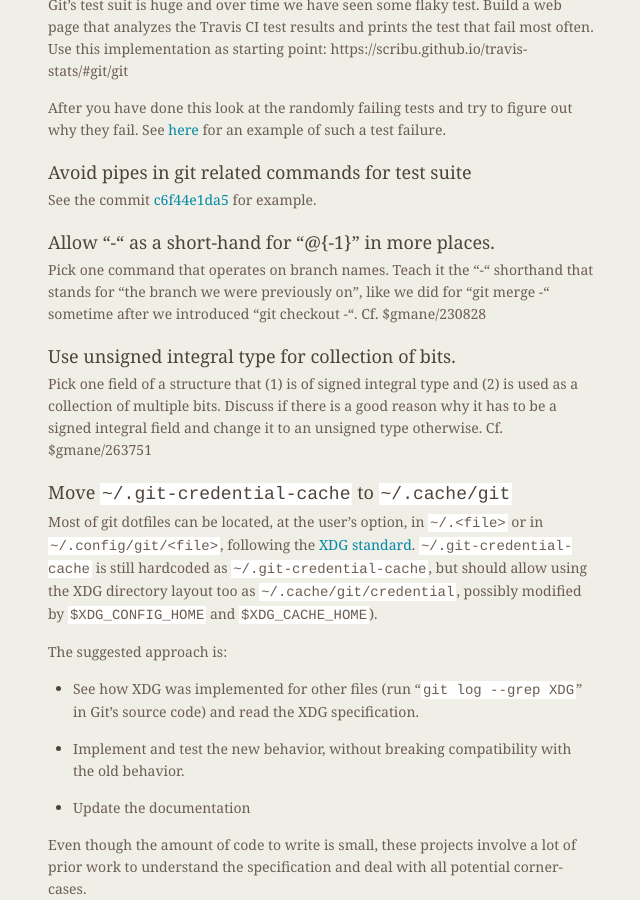
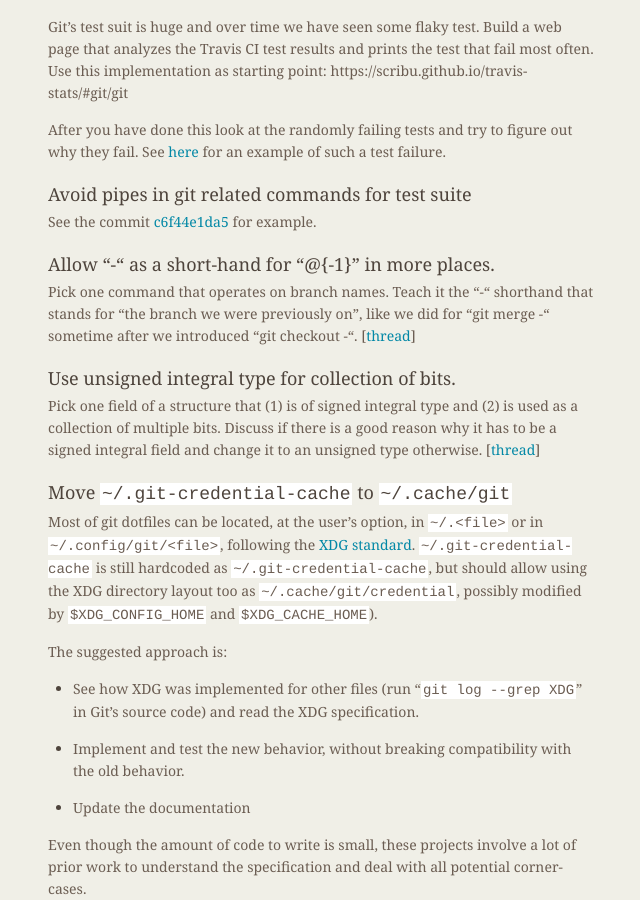
Before and after one commit to git/git.github.io, a Jekyll site: the page built from SoC-2017-Microprojects.md, in a window 1280 px wide and 900 px high, scrolled down 3334 px. Shown: the whole window, without its empty margins (486-1126 px from the left). Built offline with Jekyll 4.4.1, drawn with Linux system fonts in a browser that asks for light colours; some of the changed text lies outside the part shown.

Commit message:
2017-microprojects: convert $gmane references to links
We do not define the `$gmane` construct here at all. It's
well known to list regulars, but probably not to applicants.
Moreover, gmane is now defunct, so you have to know to dig
up the link via public-inbox.

Let's convert these to public-inbox references. And since
this is real HTML, we can even make them hyperlinks.
Amazing!

```diff
--- a/SoC-2017-Microprojects.md
+++ b/SoC-2017-Microprojects.md
@@ -144,6 +144,7 @@ This project requires a very good knowledge of regular expressions.
 ### Make "`git tag --contains <id>`" less chatty if `<id>` is invalid
 
 `git tag --contains <id>` prints the whole help text if `<id>` is invalid.
+It should only show the error message instead. [[thread](https://public-inbox.org/git/20160118215433.GB24136@sigill.intra.peff.net)]
 
 ### Git CI Improvements 1
 
@@ -208,14 +209,14 @@ for example.
 Pick one command that operates on branch names.  Teach it the "-"
 shorthand that stands for "the branch we were previously on", like we
 did for "git merge -" sometime after we introduced "git checkout -".
-Cf. $gmane/230828
+[[thread](https://public-inbox.org/git/7vppuewl6h.fsf@alter.siamese.dyndns.org)]
 
 ### Use unsigned integral type for collection of bits.
 
 Pick one field of a structure that (1) is of signed integral type and (2) is
 used as a collection of multiple bits. Discuss if there is a good reason
 why it has to be a signed integral field and change it to an unsigned
-type otherwise.  Cf. $gmane/263751
+type otherwise.  [[thread](https://public-inbox.org/git/xmqqsiebrlez.fsf@gitster.dls.corp.google.com)]
 
 ### Move `~/.git-credential-cache` to `~/.cache/git`
 
```
